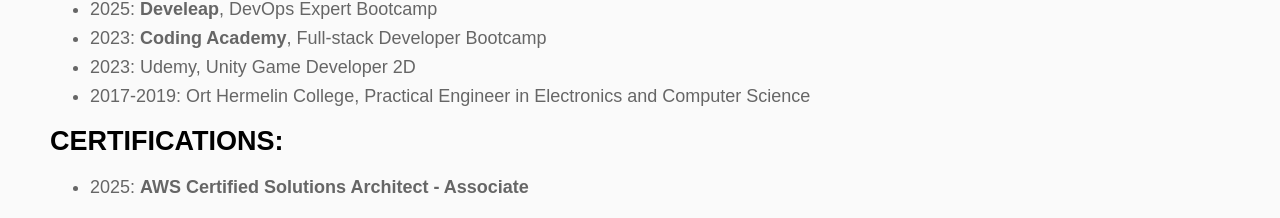
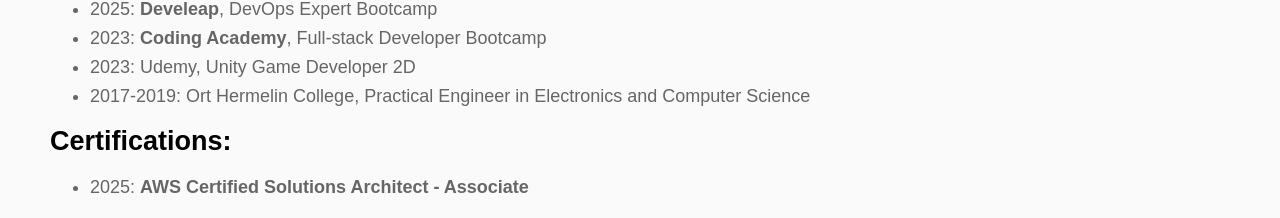
Before and after one commit to Carmel-Amarilio/Carmel-Amarilio-web, a React (Vite) app: page /#/projects in a window 1280 px wide. Shown: the part 1779-1997 px from the top of the page. Built offline with nearby package versions, Linux system fonts and the light colour scheme.

Commit message:
fix Certifications

```diff
--- a/src/views/About.jsx
+++ b/src/views/About.jsx
@@ -40,7 +40,7 @@
                     <li>2017-2019: Ort Hermelin College, Practical Engineer in Electronics and Computer Science</li>
                 </ul>
 
-                <h2>CERTIFICATIONS:</h2>
+                <h2>Certifications:</h2>
                 <ul>
                     <li>2025: <a href="https://www.credly.com/badges/d29ceab6-0020-42de-a584-059de22a2c80/public_url" target="_blank" rel="noopener noreferrer">AWS Certified Solutions Architect - Associate</a></li>
                 </ul>
```
